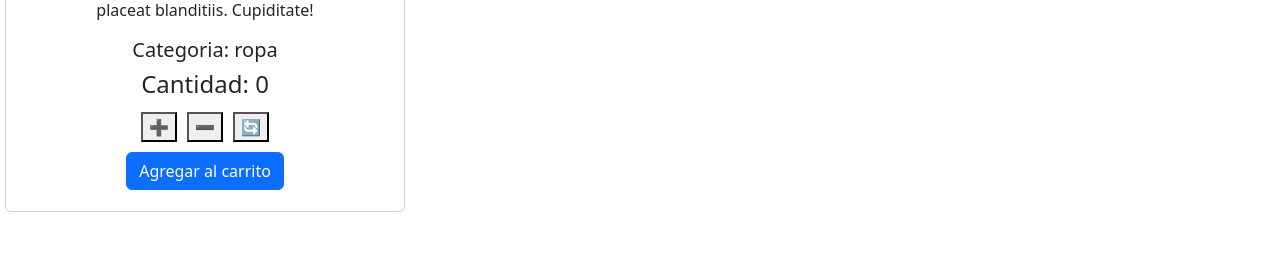
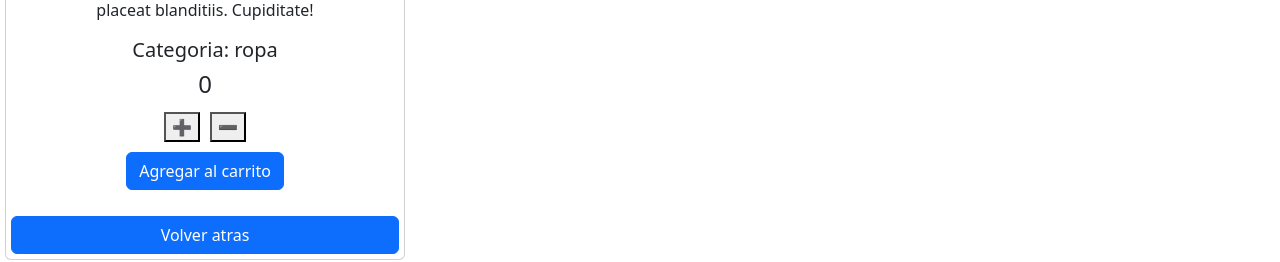
Before and after one commit to joselautaro/app-48585, a React (Create React App) app: page /detail/1 in a window 1280 px wide. Shown: the part 545-807 px from the top of the page. Built offline with nearby package versions, Linux system fonts and the light colour scheme.

Commit message:
FEATURE: Creamos boton de volver y hacemos funcionalidad el nuevo objeto

```diff
--- a/src/components/ItemCount/ItemCount.jsx
+++ b/src/components/ItemCount/ItemCount.jsx
@@ -1,31 +1,27 @@
-import React, {useState} from "react";
 import './ItemCount.css'
 
-export const ItemCount = () =>{
-
-    const [counter, setCounter] = useState(0)
+export const ItemCount = ({max, cantidad, modify}) =>{
 
     const sumar = () =>{
-        setCounter( counter +1 )
+        if (cantidad < max){
+            modify(cantidad +1)
+        }
     }
     const restar = () =>{
-        if(counter >0){
-            setCounter(counter-1)
+        if(cantidad >0){
+            modify(cantidad-1)
         }
     }
-    const resetear = ()=>{
-        setCounter(0)
-    }
+
 
 
 
     return(
         <>
-        <h4>Cantidad: {counter}</h4>
+        <h4>{cantidad}</h4>
         <div>
             <button onClick={sumar}>➕</button>
             <button onClick={restar}>➖</button>
-            <button onClick={resetear}>🔄</button>
         </div>
         </>
     )
--- a/src/components/ItemDetail/ItemDetail.jsx
+++ b/src/components/ItemDetail/ItemDetail.jsx
@@ -1,9 +1,34 @@
-import React from 'react';
+import React, {useState} from 'react';
+import {useNavigate} from 'react-router-dom'
 import { Card, Button } from 'react-bootstrap'
 import { ItemCount } from '../ItemCount/ItemCount'
 
-export const ItemDetail = ({ id, description, price, image, category }) => {
+export const ItemDetail = ({ id, description, price, image, category, stock }) => {
   // Pasamos mediante props, cada propiedad de nuestro productos(objetos) y lo colocamos por props en nuestro return
+
+
+  const navigate = useNavigate()
+
+  const volverHaciaAtras = () =>{
+    navigate(-1)
+  }
+
+  const [counter, setCounter] = useState(0)
+
+  const sumarAlCarrito = () =>{
+        const newItem = {
+          id,
+          description,
+          image,
+          price,
+          category,
+          counter
+        }
+        console.log(newItem)
+  }
+
+
+
   return (
     <div className='item'>
       <Card style={{ width: '25rem' }}>
@@ -14,9 +39,10 @@ export const ItemDetail = ({ id, description, price, image, category }) => {
           <Card.Title>{price}</Card.Title>
           <p>Lorem ipsum dolor sit amet consectetur, adipisicing elit. Ea error totam quibusdam doloribus, alias aperiam exercitationem laboriosam illum similique eos, delectus vitae odit maxime, repellendus iusto quisquam placeat blanditiis. Cupiditate! </p>
           <Card.Title>Categoria: {category}</Card.Title>
-          <ItemCount />
-          <Button variant="primary">Agregar al carrito</Button>
+          <ItemCount max={stock} modify={setCounter} cantidad={counter}/>
+          <Button onClick={sumarAlCarrito}>Agregar al carrito</Button>
         </Card.Body>
+        <Button onClick={volverHaciaAtras} className='btn btn-sucess'>Volver atras</Button>
       </Card>
     </div>
   )
--- a/src/data/stock.js
+++ b/src/data/stock.js
@@ -5,41 +5,47 @@ export const stock = [
         description: "Pantalón",
         price: 35,
         image: "https://picsum.photos/200/300",
-        category: "ropa"
+        category: "ropa",
+        stock: 20
     },
     {
         id: 2,
         description: "Televisor",
         price: 352,
         image: "https://picsum.photos/id/237/200/300",
-        category: "electrodomestico"
+        category: "electrodomestico",
+        stock: 20
     },
     {
         id: 3,
         description: "Sueter",
         price: 200,
         image: "https://picsum.photos/200/300?grayscale",
-        category: "ropa"
+        category: "ropa",
+        stock: 20
     },
     {
         id: 4,
         description: "Remera",
         price: 35,
         image: "https://picsum.photos/200/300",
-        category: "ropa"
+        category: "ropa",
+        stock: 20
     },
     {
         id: 5,
         description: "Celular",
         price: 345,
         image: "https://picsum.photos/id/237/200/300",
-        category: "electrodomestico"
+        category: "electrodomestico",
+        stock: 20
     },
     {
         id: 6,
         description: "Microondas",
         price: 2945,
         image: "https://picsum.photos/200/300?grayscale",
-        category: "electrodomestico"
+        category: "electrodomestico",
+        stock: 20
     },
 ]
```
